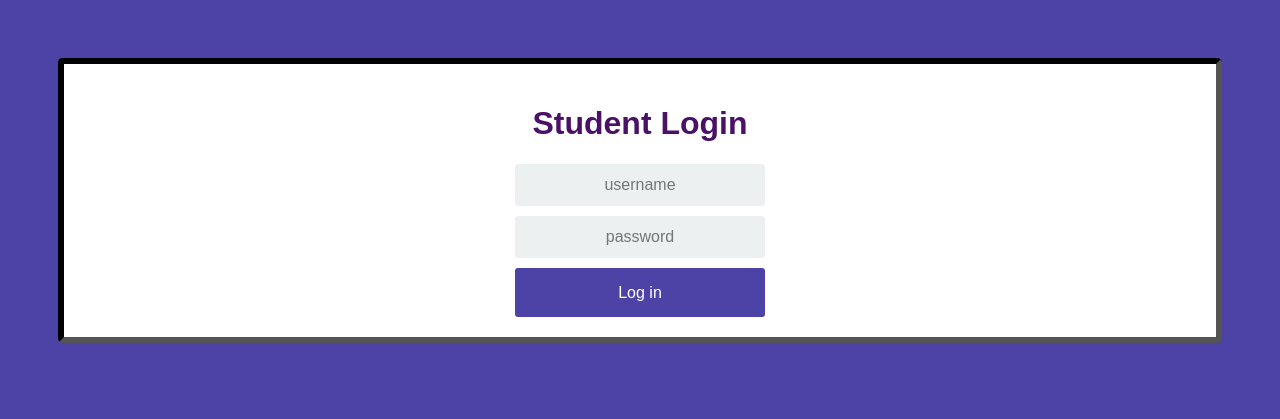
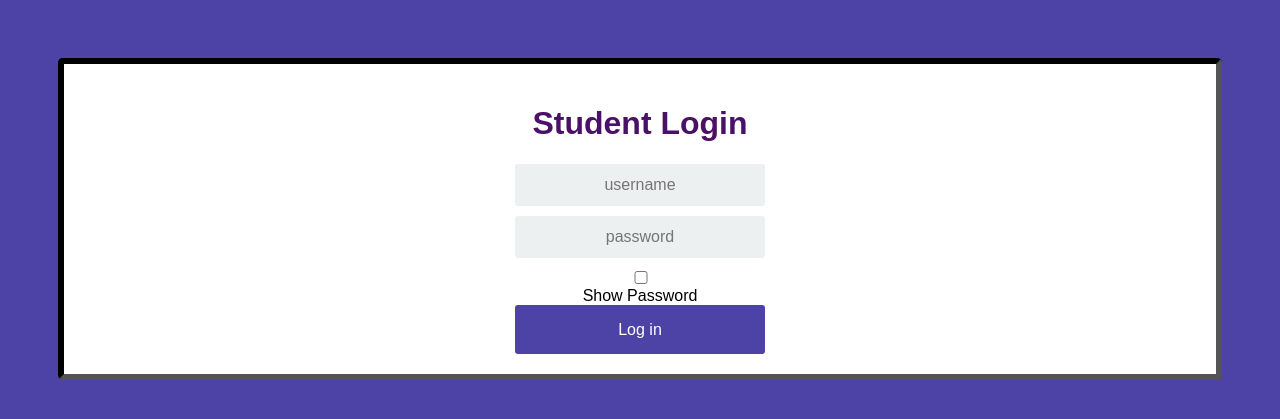
Before and after one commit to ClJarvis/BookIn, a Flask app: page / in a window 1280 px wide. Shown: the top 419 px of the page. Run offline with Flask 2, Linux system fonts and the light colour scheme; some libraries are stand-ins or nearby versions.

Commit message:
added ablity to show password

```diff
--- a/static/style.css
+++ b/static/style.css
@@ -82,3 +82,7 @@ margin-top: 12px;
 .alert, .alert-warning, .alert-dismissible {
 	background: red;
 }
+
+input:checkbox {
+	background: red;
+}
--- a/templates/login.html
+++ b/templates/login.html
@@ -27,9 +27,11 @@ You're already logged in!
 		<input type="text" class="login-field" value="" placeholder="username" name="username">
 		<label class="login-field-icon fui-user" for="login-name"></label></div>
 		<div class="control-group">
-				<input type="password" class="login-field" value="" placeholder="password" name="password">
+				<input type="password" class="login-field" value="" placeholder="password" name="password" id="Apassword">
 		<label class="login-field-icon fui-lock" for="login-pass"></label></div>
-		<input type="submit" value="Log in" class="btn btn-primary btn-large btn-block">
+		<!-- Password reveal toogle -->
+		<input type="checkbox" onclick="showPassword()"><br>Show Password
+		<input type="submit" value="Log in" class="btn btn-primary btn-large btn-block" id="submit" onclick="validate()">
 		</div>
 	</div>
 	</div>
@@ -37,6 +39,15 @@ You're already logged in!
 	{% endif %}
 	{% endblock %}
 
+<script type="text/javascript">function showPassword() {
+	var x = document.getElementById("Apassword");
+	if (x.type === "password") {
+  	  x.type = "text";
+	} else {
+	  x.type = "password";
+	}
+}</script>
+
 <script src="//code.jquery.com/jquery-1.11.1.min.js"></script>
 	<!-- Latest compiled and minified JavaScript -->
 <script src="https://maxcdn.bootstrapcdn.com/bootstrap/3.3.6/js/bootstrap.min.js" integrity="sha384-0mSbJDEHialfmuBBQP6A4Qrprq5OVfW37PRR3j5ELqxss1yVqOtnepnHVP9aJ7xS" crossorigin="anonymous"></script>
```
